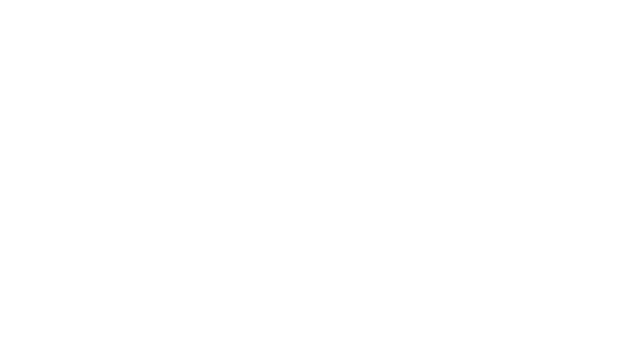
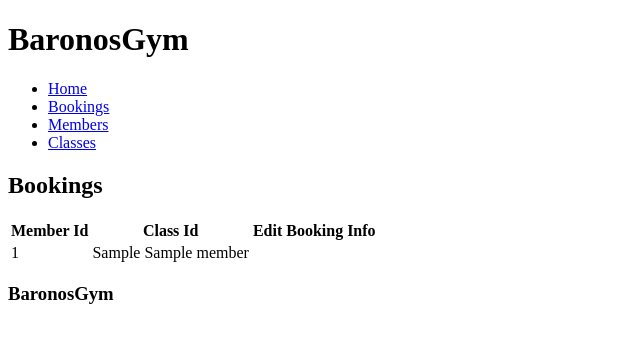
Before and after one commit to BrockBaron/Baronos-Gym, a Flask app: page /bookings in a window 1280 px wide. Before the commit the part shown is empty. Shown: the top 343 px of the page, without its empty margins (0-640 px from the left). Run offline with Flask 2, Linux system fonts and the light colour scheme; a database or web service that is not in the repository returns one stand-in record (values such as "Sample title"); some libraries are stand-ins or nearby versions.

Commit message:
bookings nearly  works

```diff
--- a/gym_app/controllers/booking_controller.py
+++ b/gym_app/controllers/booking_controller.py
@@ -9,20 +9,9 @@ import repositories.booking_repository as booking_repository
 bookings_blueprint = Blueprint("bookings", __name__)
 
 @bookings_blueprint.route("/bookings")
-def bookins():
+def booking():
     bookings = booking_repository.select_all()
     return render_template('bookings/index.html', bookings = bookings)
-
-
-#GET BOOKINGS
-
-#ADD/CREATE NEW BOOKING ADD MEMEBER TO CLASS
-
-#DELETE BOOKINGS BY ID
-
-#UPDATE MEMBER IN CLASS
-
-#REMOVE MEMEBR FROM CLASS
 
 #NEW
 #GET '/bookings/new'
--- a/gym_app/repositories/booking_repository.py
+++ b/gym_app/repositories/booking_repository.py
@@ -25,7 +25,7 @@ def select_all():
         exclass = exclass_repository.select(row['exclass_id'])
         booking = Booking(member, exclass, row['id'])
         bookings.append(booking)
-    return booking
+    return bookings
 
 
 # delete all bookings
--- a/gym_app/repositories/exclass_repository.py
+++ b/gym_app/repositories/exclass_repository.py
@@ -50,3 +50,16 @@ def update(exclass):
     sql = "UPDATE exclasses SET (name, activity_type, duration, capacity) = (%s, %s, %s, %s) WHERE id = %s"
     values = [exclass.name, exclass.activity_type, exclass.duration, exclass.capacity, exclass.id]
     run_sql(sql, values)
+
+# get member by booking
+def get_by_exclass(exclass):
+    sql = "SELECT members.* FROM members INNER JOIN bookings ON members.id = bookings.member_id WHERE bookings.exclass_id = %s"
+    values = [exclass.id]
+    results = run_sql(sql, values)
+
+    members = []
+    for row in results:
+        member = Member(row['first_name'], row['second_name'], row['age'], row['sex'], row['id'])
+        members.append(member)
+
+    return members
--- a/gym_app/repositories/member_repository.py
+++ b/gym_app/repositories/member_repository.py
@@ -34,7 +34,7 @@ def select(id):
     results = run_sql(sql, values)[0]
 
     if results is not None:
-        member = Member(results[0]['first_name'], results['second_name'], results['age'], results['sex'], results['id'])
+        member = Member(results['first_name'], results['second_name'], results['age'], results['sex'], results['id'])
     return member
 
 # update member
@@ -54,17 +54,3 @@ def delete(id):
     sql = "DELETE FROM members WHERE id = %s"
     values = [id]
     run_sql(sql, values)[0]
-
-
-# get member by booking
-def get_by_exclass(exclass):
-    sql = "SELECT members.* FROM members INNER JOIN bookings ON members.id = bookings.member_id WHERE bookings.exclass_id = %s"
-    values = [exclass.id]
-    results = run_sql(sql, values)
-
-    members = []
-    for row in results:
-        member = Member(row['first_name'], row['second_name'], row['age'], row['sex'], row['id'])
-        members.append(member)
-
-    return members
--- a/gym_app/templates/base.html
+++ b/gym_app/templates/base.html
@@ -5,7 +5,7 @@
     <meta http-equiv="X-UA-Compatible" content="IE=edge">
     <meta name="viewport" content="width=device-width, initial-scale=1.0">
     <link rel="stylesheet" href="{{ url_for('static', filename='css/main.css') }}">
-    <title>Baronos Gym - {{title}}</title>
+    <title>Baronos Gym </title>
 </head>
 <body>
     <header>
@@ -16,7 +16,7 @@
         <nav class="menu">
             <ul>
                 <li><a href="/">Home</a></li>
-                <li><a href="/bookings'">Bookings</a></li>
+                <li><a href="/bookings">Bookings</a></li>
                 <li><a href="/members">Members</a></li>
                 <li><a href="/classes">Classes</a></li>
             </ul>
--- a/gym_app/templates/bookings/index.html
+++ b/gym_app/templates/bookings/index.html
@@ -0,0 +1,21 @@
+{% extends 'base.html' %}
+
+{% block content %}
+<h1>Bookings</h1>
+
+    <table>
+    <tr>
+        <th>Member Id</th>
+        <th>Class Id</th>
+        <th>Edit Booking Info</th>
+    </tr>
+    {% for booking in bookings %}
+    <tr>
+        <td>{{ booking.member.id}}</td>
+        <td>{{ booking.member.first_name}} {{booking.member.second_name}}</td>
+
+
+    </tr>
+    {% endfor%}
+    </table>
+{% endblock %}
```
